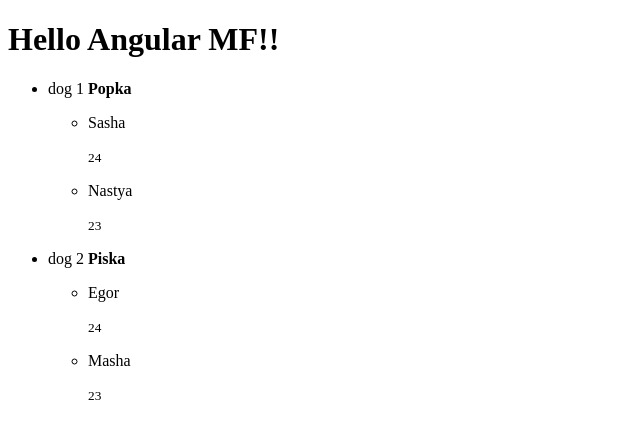
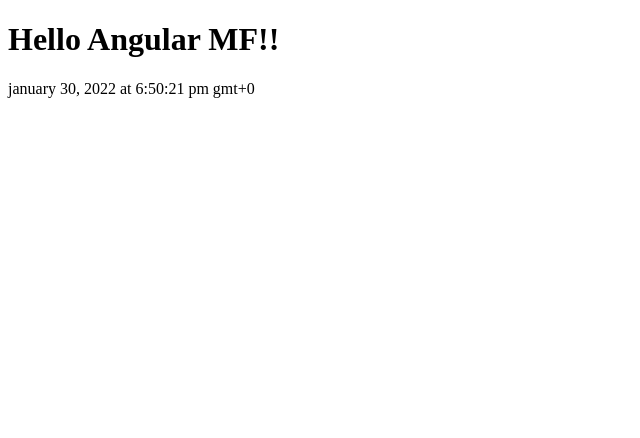
Before and after one commit to Fi1imon/angular-start, an Angular app: page / in a window 1280 px wide. Shown: the top 438 px of the page, without its empty margins (0-640 px from the left). Built offline with nearby package versions, Linux system fonts and the light colour scheme.

Commit message:
pipe | Ended 'Основы'

```diff
--- a/src/app/app.component.html
+++ b/src/app/app.component.html
@@ -1,22 +1,5 @@
 <h1>Hello Angular MF!!</h1>
 
-<!--<ul>-->
-<!--  <li *ngFor="let biceps of arr; let ddx = index">-->
-<!--    {{ddx + 1}} <strong>{{biceps}}</strong>-->
-<!--  </li>-->
-<!--</ul>-->
-
-<ul>
-  <li *ngFor="let doggies of dogs">
-    <p>{{doggies.title}} <b>{{doggies.Name}}</b></p>
-    <ul>
-      <li *ngFor="let comments of doggies.comments">
-        <div>
-          <p>{{comments.owner}}</p>
-          <small>{{comments.age}}</small>
-        </div>
-      </li>
-    </ul>
-
-  </li>
-</ul>
+<p>
+  {{then | date: 'long' | lowercase}}
+</p>
--- a/src/app/app.component.ts
+++ b/src/app/app.component.ts
@@ -7,16 +7,5 @@
   styleUrls: ['./app.component.scss']
 })
 export class AppComponent {
-  arr = [1, 4, 8, 8]
-
-  dogs = [
-    {title: 'dog 1', Name: 'Popka', comments:[
-        {owner: 'Sasha', age: 24},
-        {owner: 'Nastya', age: 23}
-      ]},
-    {title: 'dog 2', Name: 'Piska', comments:[
-        {owner: 'Egor', age: 24},
-        {owner: 'Masha', age: 23}
-      ]}
-  ]
+  then: Date = new Date()
 }
```
